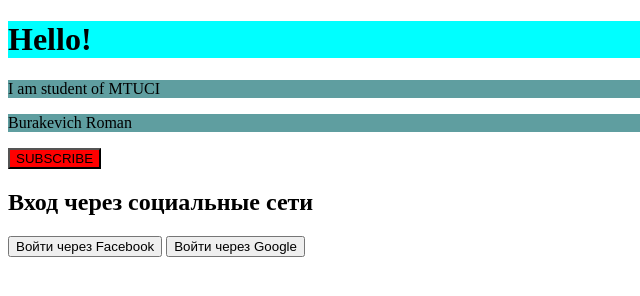
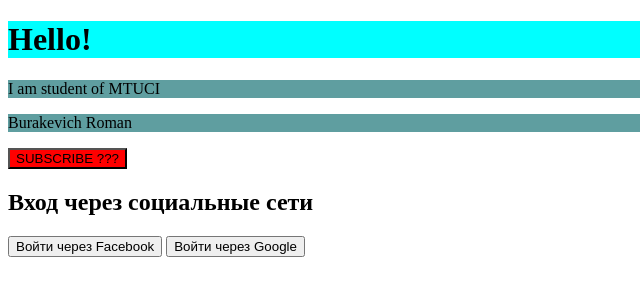
Before and after one commit to buravoy/lab_10, a plain HTML site: page index.html in a window 1280 px wide. Shown: the full height of the page, 0-640 px from the left. Drawn offline with Linux system fonts and the light colour scheme.

Commit message:
conflict 2

```diff
--- a/index.html
+++ b/index.html
@@ -10,7 +10,7 @@
 <p>I am student of MTUCI</p>
 <p>Burakevich Roman</p>
 
-<button style="background-color: red;">SUBSCRIBE</button>
+<button style="background-color: red;">SUBSCRIBE ???</button>
 
 
 <div>
```
